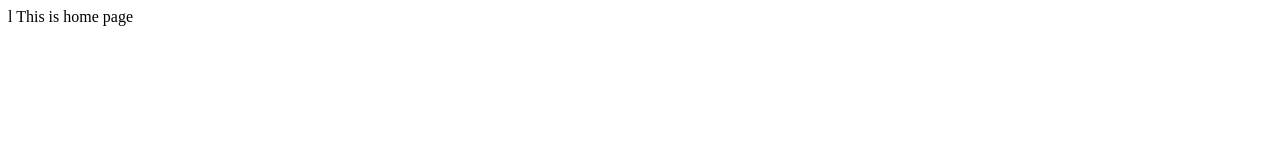
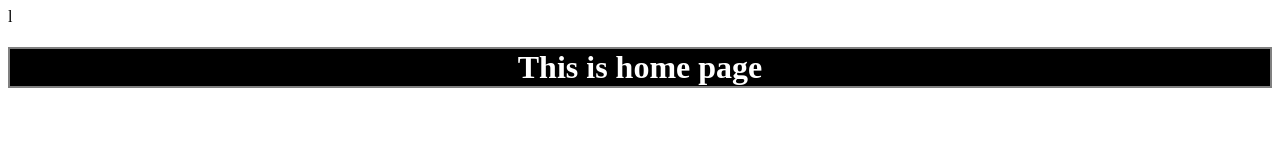
Before and after one commit to java2786/sdet_git, a plain HTML site: page index.html in a window 1280 px wide. Drawn offline with Linux system fonts and the light colour scheme.

Commit message:
css work is done

```diff
--- a/index.html
+++ b/index.html
@@ -1,8 +1,9 @@
 <html>
 	<head>l
 		<title>My app</title>
+		<link rel="stylesheet" type="text/css" href="style.css">
 	</head>
 	<body>
-		This is home page
+		<h1>This is home page</h1>
 	</body>
 </html>
--- /dev/null
+++ b/style.css
@@ -0,0 +1,6 @@
+h1{
+	color: white;
+	background: black;
+	text-align: center;
+	border: 2px solid gray;
+}
```
